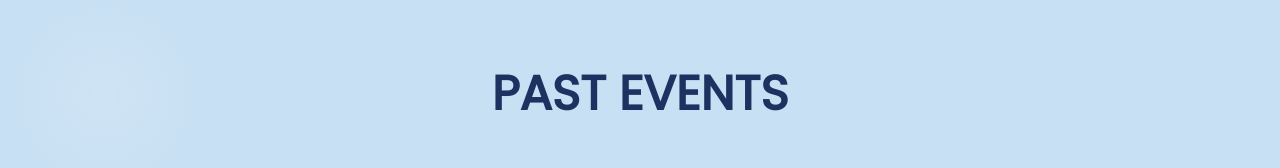
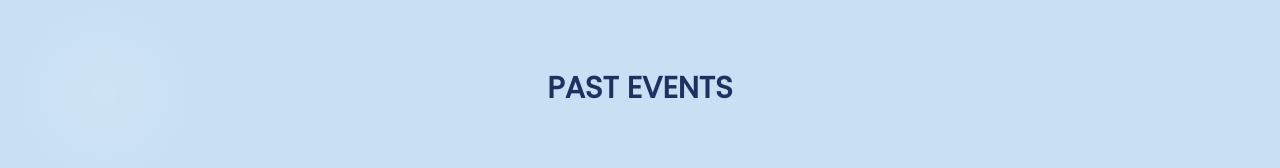
Before and after one commit to ks-iitjmu/ebsb, a Next.js app: page / in a window 1280 px wide. Shown: the part 2718-2886 px from the top of the page. Built offline with nearby package versions, Linux system fonts and the light colour scheme.

Commit message:
random changes

```diff
--- a/src/app/page.tsx
+++ b/src/app/page.tsx
@@ -820,7 +820,7 @@ export default function Page() {
         </div>
 
         <div className="relative z-10">
-          <div className="text-center font-bold text-4xl lg:text-5xl mb-20 text-[#1d3261]">
+          <div className="text-center font-bold text-3xl mb-16 text-[#1d3261]">
             PAST EVENTS
           </div>
 
```
